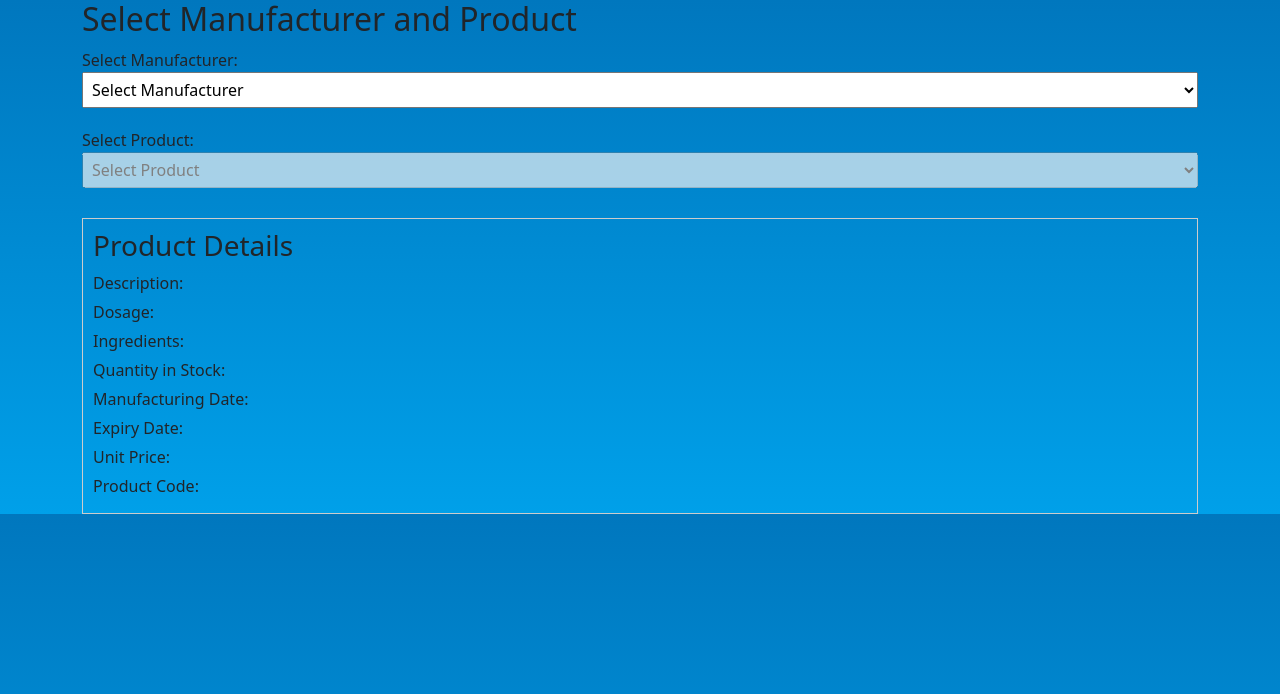
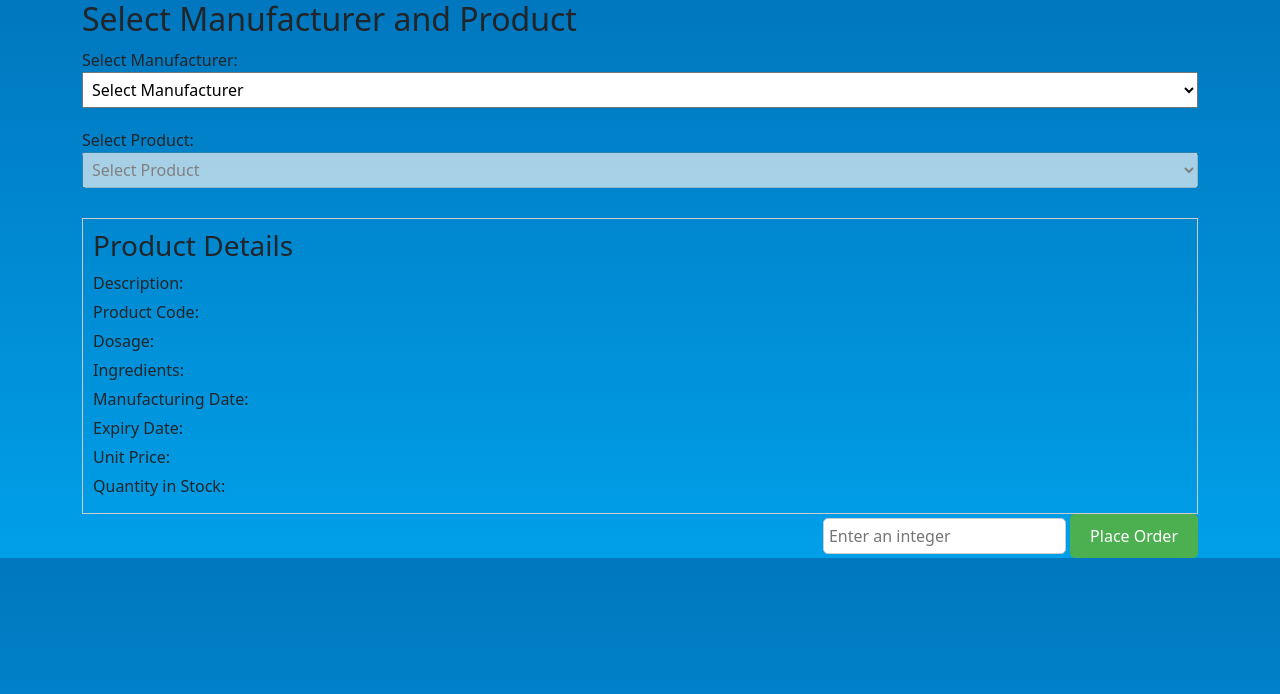
Before and after one commit to AfzalAliSolangi/Drug-Supply-Chain-using-Blockchain, a Django app: page /drgby in a window 1280 px wide. Shown: the top 694 px of the page. Run offline with Django 4.2, Linux system fonts and the light colour scheme; parts of the project's set-up code (start-up, migrations or seed data) failed here and were passed over.

Commit message:
Added order now button and quantity input field

```diff
--- a/templates/Distributor_resp.html
+++ b/templates/Distributor_resp.html
@@ -36,7 +36,22 @@
             background: #0077be; /* fallback color */
             background: linear-gradient(to bottom, #0077be, #00a0e9);
         }
-
+        .button-container {
+            text-align: right;
+        }
+        .integer-input {
+            padding: 5px;
+            border: 1px solid #ccc;
+            border-radius: 5px;
+        }
+        .place-order-button {
+            background-color: #4CAF50;
+            color: white;
+            padding: 10px 20px;
+            border: none;
+            border-radius: 5px;
+            cursor: pointer;
+        }
 
     </style>
     <link href="https://cdn.jsdelivr.net/npm/bootstrap@5.3.2/dist/css/bootstrap.min.css" rel="stylesheet">
@@ -63,13 +78,18 @@
         <div class="product-info">
             <h3>Product Details</h3>
             <p>Description: <span id="description"></span></p>
+            <p>Product Code: <span id="product_code"></span></p>
             <p>Dosage: <span id="dosage"></span></p>
             <p>Ingredients: <span id="ingredients"></span></p>
-            <p>Quantity in Stock: <span id="quantity_in_stock"></span></p>
             <p>Manufacturing Date: <span id="manufacturing_date"></span></p>
             <p>Expiry Date: <span id="expiry_date"></span></p>
             <p>Unit Price: <span id="unitPrice"></span></p>
-            <p>Product Code: <span id="product_code"></span></p>
+            <p>Quantity in Stock: <span id="quantity_in_stock"></span></p>
+        </div>
+
+        <div class="button-container">
+            <input class="integer-input" type="number" min="0" placeholder="Enter an integer">
+            <button class="place-order-button">Place Order</button>
         </div>
     </div>
 
```
